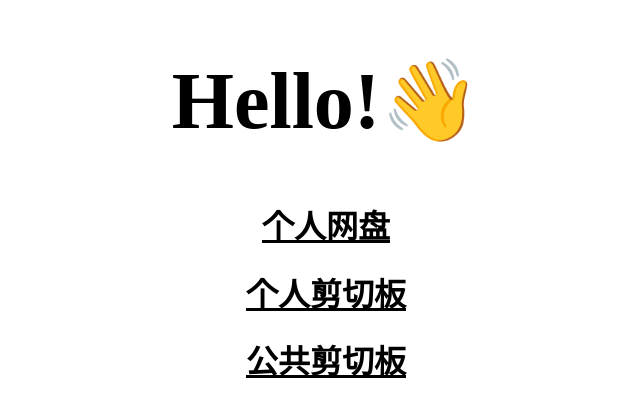
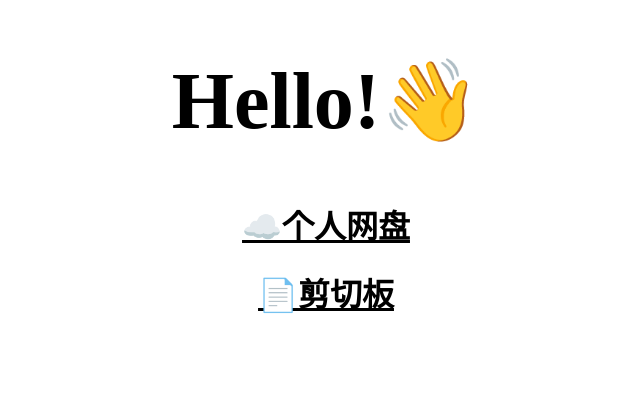
Before and after one commit to wlyper/home, a plain HTML site: page index.html in a window 1280 px wide. Shown: the whole page, without its empty margins (314-954 px from the left). Drawn offline with Linux system fonts and the light colour scheme.

Commit message:
Update index.html

```diff
--- a/index.html
+++ b/index.html
@@ -31,13 +31,11 @@
     </div>
     <div class="contents">
         <a href="https://drive.louder.top" target="_blank">
-            <h1><b>个人网盘</b></h1>
+            <h1><b>☁️个人网盘</b></h1>
         </a>
-        <a href="http://152.136.233.48/s/k5h6" target="_blank">
-            <h1><b>个人剪切板</b></h1>
-        </a>
-        <a href="https://notes.orga.cat/wly" target="_blank">
-            <h1><b>公共剪切板</b></h1>
+
+        <a href="https://note.louder.top/y" target="_blank">
+            <h1><b>📄剪切板</b></h1>
         </a>
 
     </div>
```
